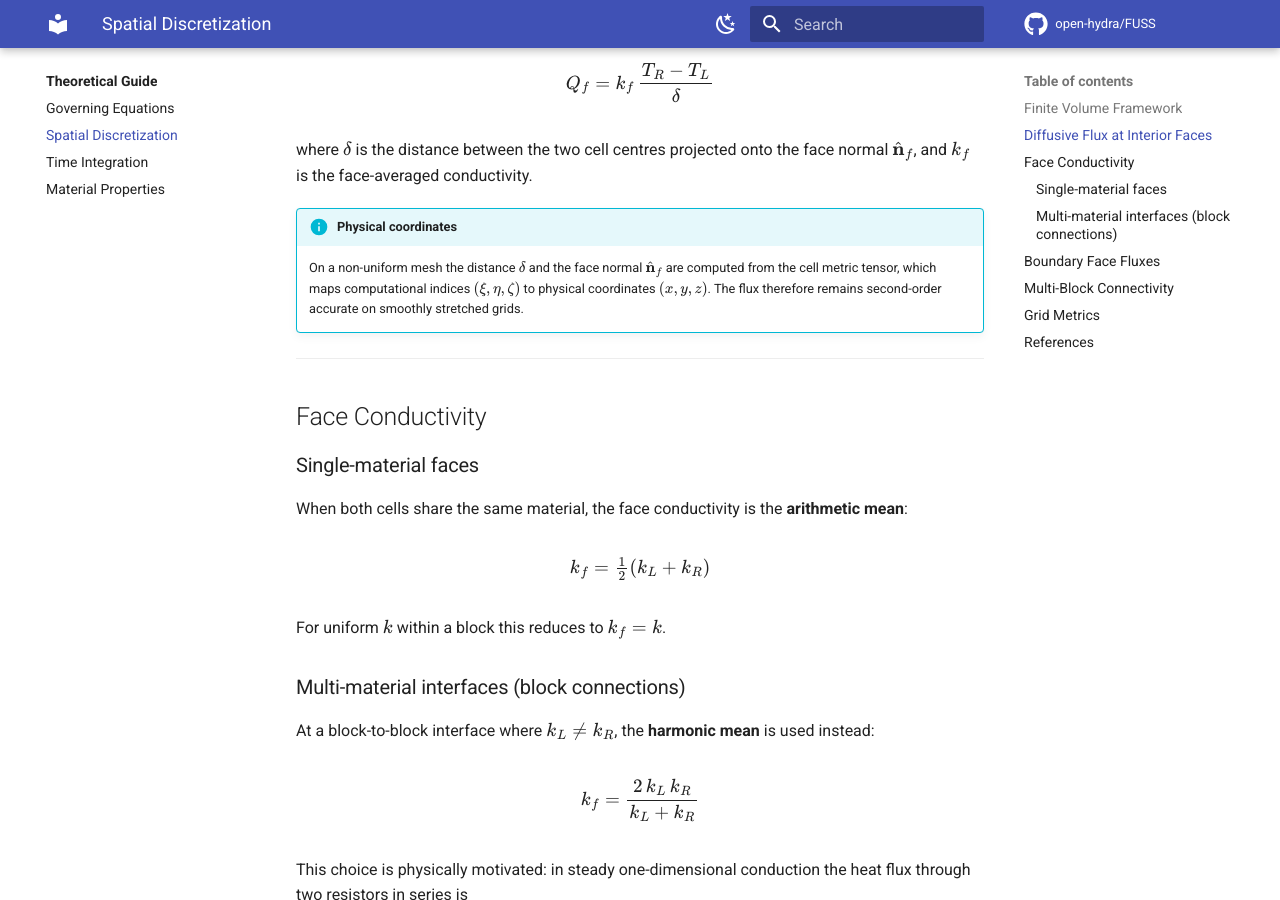
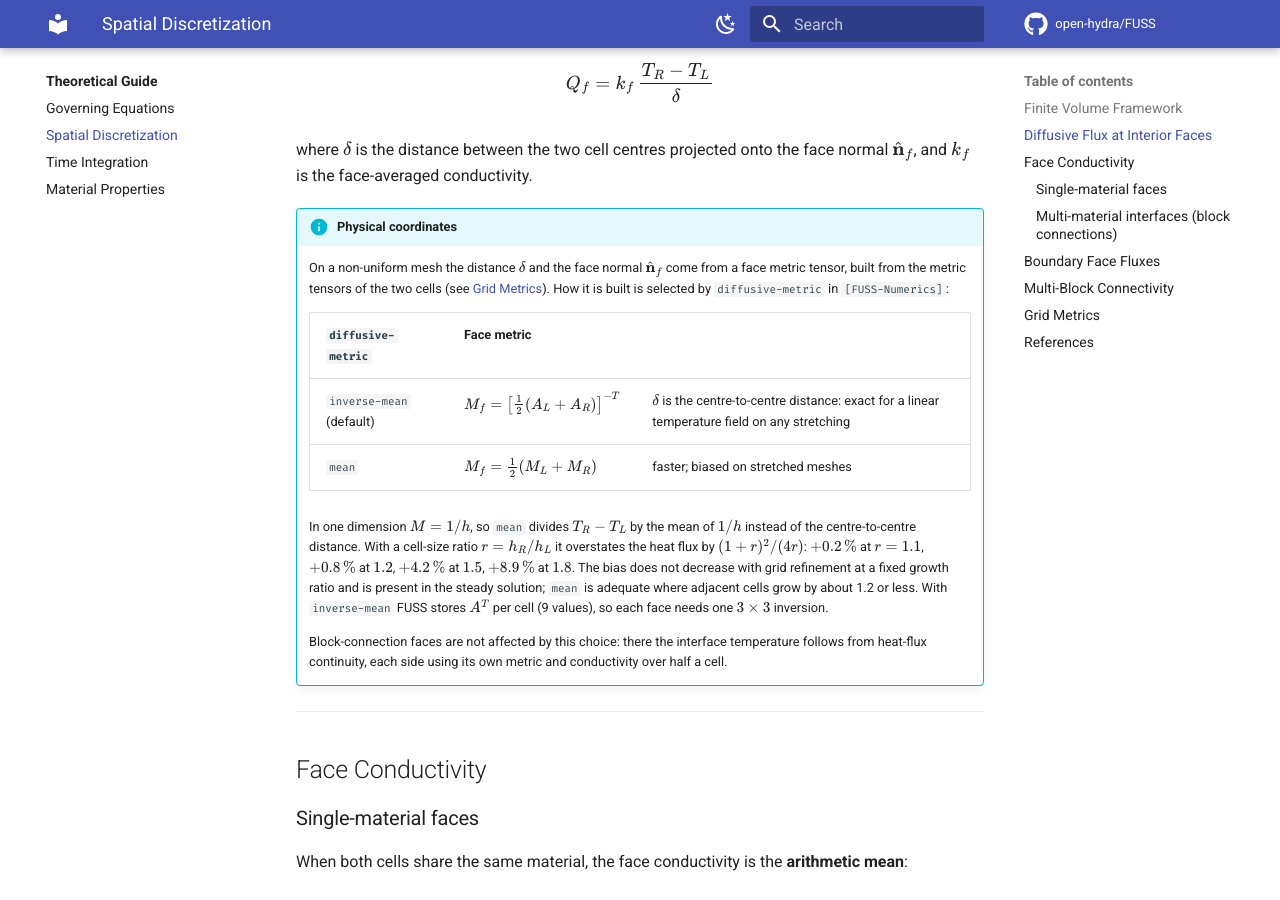
Before and after one commit to open-hydra/FUSS, an MkDocs documentation site: the page built from docs/theory/numerics.md, in a window 1280 px wide and 900 px high, scrolled down 795 px. Built offline with MkDocs 1.6.1 and Material for MkDocs 9.7.7, drawn with Linux system fonts in a browser that asks for light colours; comment, search, counter and statistics services are not loaded; some of the changed text lies outside the part shown.

Commit message:
Diffusive fluxes: diffusive-metric option for the interior face metric
Diffusive_Flux averaged the two cells' metric tensors, M = 0.5 (M1 + M2). For
a cell-size ratio r across the face this overstates the heat flux by
(1+r)^2/(4r): +4.2% at r = 1.5, +8.9% at 1.8. The bias does not decrease with
refinement at a fixed growth ratio and is present in the steady solution;
meshes refined towards a heated surface are affected. Same change as in MOSE.

New [FUSS-Numerics] key diffusive-metric (new obj_space_scheme):
- inverse-mean (default): M_f = [0.5 (A_L + A_R)]^-T, exact for a linear
  temperature field on any stretching. The inverse metric of each cell is
  computed once in Setup_Metrics (blk%Minv, same bounds as M because
  Fluxes_blk takes the array through an explicit-shape argument), so a face
  needs one 3x3 inversion.
- mean: the previous average, faster, adequate where adjacent cells grow by
  about 1.2 or less.

Connection faces are not affected: their interface temperature already comes
from heat-flux continuity with each side's own metric over half a cell.

Docs: theory/numerics.md (the face metric; M = A^-T, and delta is the centre
distance only with inverse-mean) and the regenerated registry, which also
picks up the ic-format rename and timer-diter.

Co-Authored-By: Claude Opus 5.5 (1M context) <noreply@anthropic.com>

```diff
--- a/docs/theory/numerics.md
+++ b/docs/theory/numerics.md
@@ -30,7 +30,16 @@ where $\delta$ is the distance between the two cell centres projected onto the f
 
 !!! info "Physical coordinates"
 
-    On a non-uniform mesh the distance $\delta$ and the face normal $\hat{\mathbf{n}}_f$ are computed from the cell metric tensor, which maps computational indices $(\xi, \eta, \zeta)$ to physical coordinates $(x, y, z)$.  The flux therefore remains second-order accurate on smoothly stretched grids.
+    On a non-uniform mesh the distance $\delta$ and the face normal $\hat{\mathbf{n}}_f$ come from a face metric tensor, built from the metric tensors of the two cells (see [Grid Metrics](#grid-metrics)). How it is built is selected by `diffusive-metric` in `[FUSS-Numerics]`:
+
+    | `diffusive-metric` | Face metric | |
+    |---|---|---|
+    | `inverse-mean` (default) | $M_f = \left[\tfrac12\left(A_L + A_R\right)\right]^{-T}$ | $\delta$ is the centre-to-centre distance: exact for a linear temperature field on any stretching |
+    | `mean` | $M_f = \tfrac12\left(M_L + M_R\right)$ | faster; biased on stretched meshes |
+
+    In one dimension $M = 1/h$, so `mean` divides $T_R - T_L$ by the mean of $1/h$ instead of the centre-to-centre distance. With a cell-size ratio $r = h_R/h_L$ it overstates the heat flux by $(1+r)^2/(4r)$: $+0.2\,\%$ at $r = 1.1$, $+0.8\,\%$ at $1.2$, $+4.2\,\%$ at $1.5$, $+8.9\,\%$ at $1.8$. The bias does not decrease with grid refinement at a fixed growth ratio and is present in the steady solution; `mean` is adequate where adjacent cells grow by about 1.2 or less. With `inverse-mean` FUSS stores $A^{T}$ per cell (9 values), so each face needs one $3\times 3$ inversion.
+
+    Block-connection faces are not affected by this choice: there the interface temperature follows from heat-flux continuity, each side using its own metric and conductivity over half a cell.
 
 ---
 
@@ -99,13 +108,15 @@ This approach maps naturally onto shared-memory and distributed-memory parallel
 
 ## Grid Metrics
 
-Each cell face stores a precomputed **metric tensor** $M_{3\times 3}$ that maps computational coordinate increments $(\Delta\xi, \Delta\eta, \Delta\zeta)$ to physical increments $(\Delta x, \Delta y, \Delta z)$:
+Each cell stores a precomputed **metric tensor** $M_{3\times 3} = A^{-T}$. The rows of $A$ are the cell edge vectors $\partial\mathbf{x}/\partial\xi$, $\partial\mathbf{x}/\partial\eta$, $\partial\mathbf{x}/\partial\zeta$, so $A^{T}$ maps computational coordinate increments $(\Delta\xi, \Delta\eta, \Delta\zeta)$ to physical increments $(\Delta x, \Delta y, \Delta z)$:
 
 $$
 \begin{pmatrix}\Delta x \\ \Delta y \\ \Delta z\end{pmatrix}
-= M
+= A^{T}
 \begin{pmatrix}\Delta\xi \\ \Delta\eta \\ \Delta\zeta\end{pmatrix}
 $$
+
+and $M$ maps index differences of the temperature to its Cartesian gradient. At a face, the metrics of the two cells are combined as described in [Diffusive Flux at Interior Faces](#diffusive-flux-at-interior-faces).
 
 The face area vector $A_f\,\hat{\mathbf{n}}_f$ is obtained from the cross product of two edge vectors of the face, evaluated at the face centre from the nodal coordinates.  Cell volumes are computed by the divergence theorem applied to the six face area vectors.
 
```
Also changed, not shown: docs/user/registry.md (+3 -1 lines), 9 other files.
